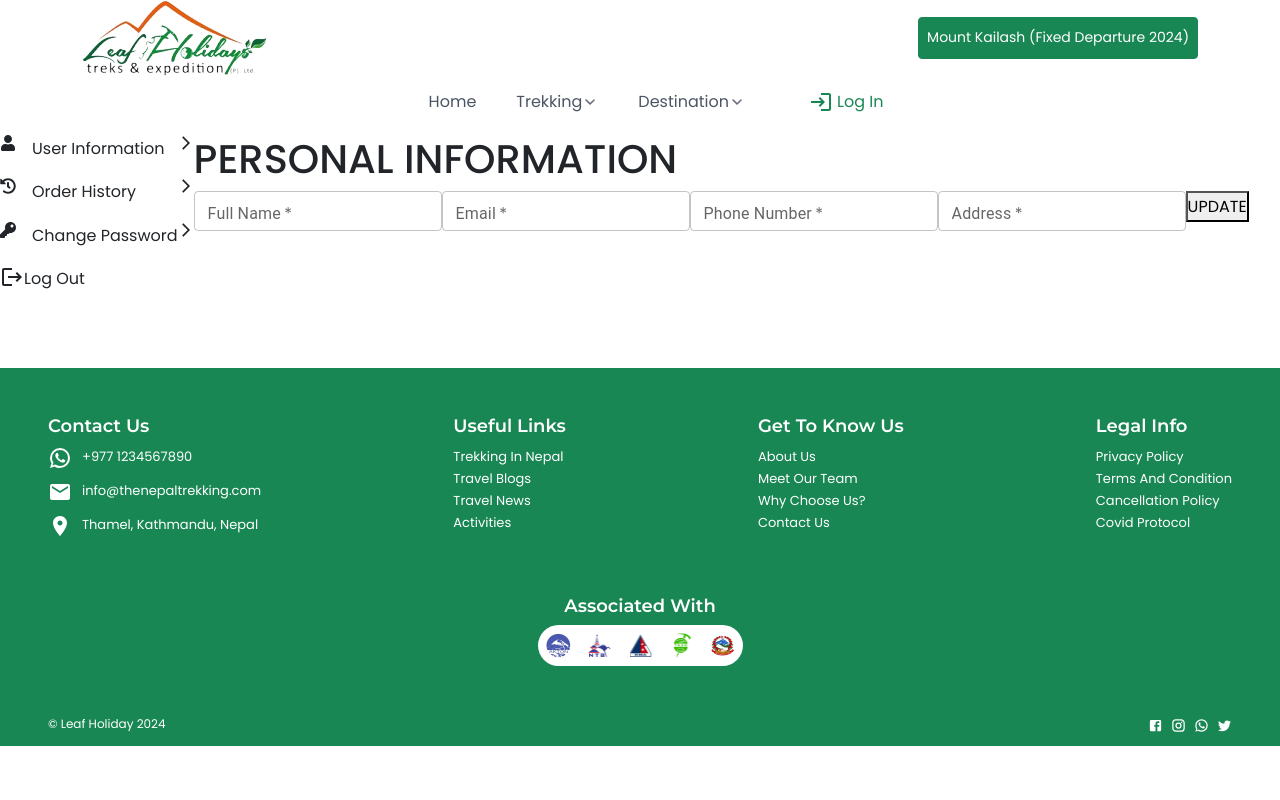
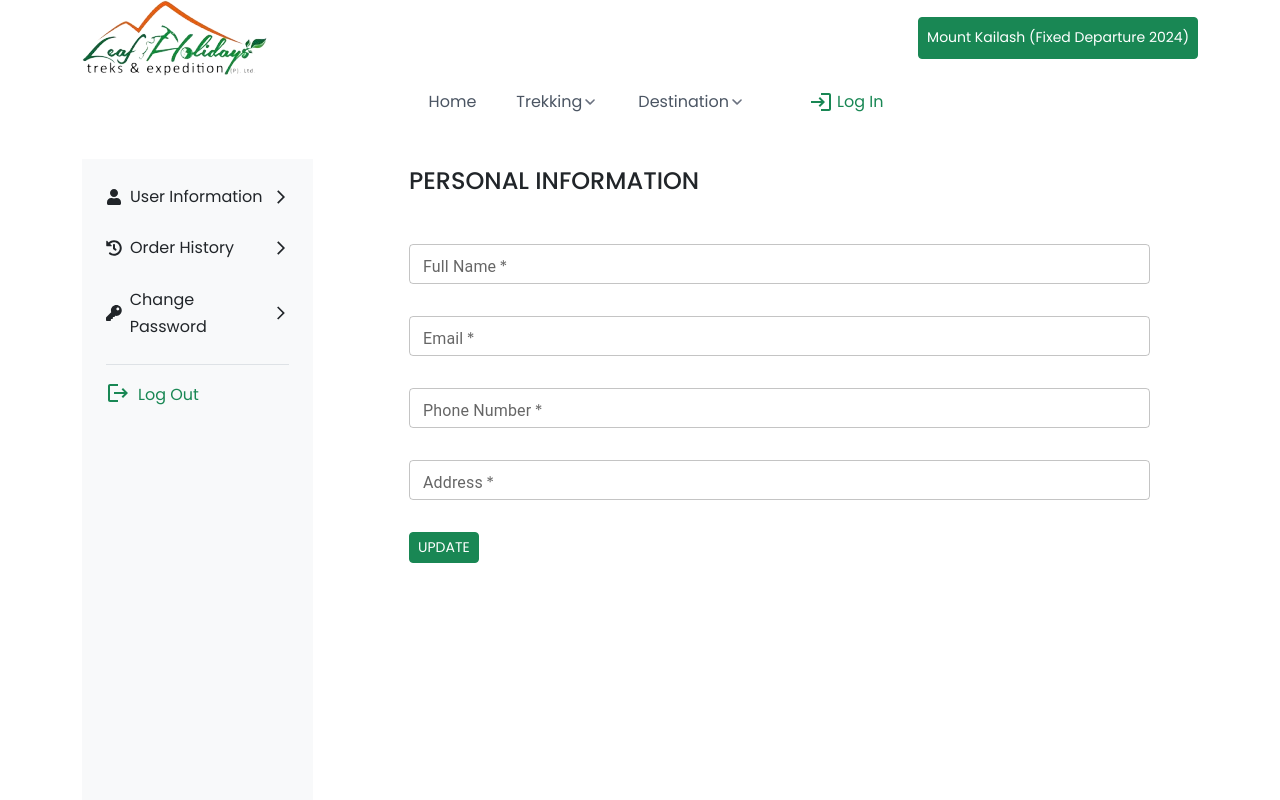
Before and after one commit to gurungbsal18/leaf-holiday, a Next.js app: page /account in a window 1280 px wide. Shown: the top 800 px of the page. Built offline with nearby package versions, Linux system fonts and the light colour scheme.

Commit message:
user account UI fixed

```diff
--- a/src/app/(client-routes)/account/history/page.jsx
+++ b/src/app/(client-routes)/account/history/page.jsx
@@ -39,8 +39,8 @@ export default function OrderHistory() {
       {pageLevelLoader ? (
         <PageLevelLoader loading={pageLevelLoader} />
       ) : (
-        <div className="history">
-          <h1>BOOKING HISTORY</h1>
+        <div className="history col-9 px-5 mt-2">
+          <h4 className="mb-3">BOOKING HISTORY</h4>
           <Table headerData={COLUMNS} bodyData={userBooking} />
         </div>
       )}
--- a/src/app/(client-routes)/account/layout.jsx
+++ b/src/app/(client-routes)/account/layout.jsx
@@ -2,9 +2,11 @@ import ClientAccountNavbar from "@/components/ClientAccountNavbar";
 
 export default function ClientAccountLayout({ children }) {
   return (
-    <div className="d-flex">
-      <ClientAccountNavbar />
-      {children}
+    <div className="container">
+      <div className="d-flex justify-content-between gap-5 mt-4 user-account-dashboard">
+        <ClientAccountNavbar />
+        {children}
+      </div>
     </div>
   );
 }
--- a/src/app/(client-routes)/account/page.jsx
+++ b/src/app/(client-routes)/account/page.jsx
@@ -51,10 +51,10 @@ export default function UserDetail() {
       {pageLevelLoader ? (
         <PageLevelLoader loading={pageLevelLoader} />
       ) : (
-        <div>
-          <h1>PERSONAL INFORMATION</h1>
-          <div>
-            <form>
+        <div className="col-9 px-5 mt-2">
+          <h4>PERSONAL INFORMATION</h4>
+          <div className="mt-5">
+            <form className="d-flex flex-column gap-3">
               <TextField
                 required
                 size="small"
@@ -91,7 +91,14 @@ export default function UserDetail() {
                 {...register("address")}
                 className="mb-3"
               />
-              <button onClick={handleSubmit(submitForm)}>UPDATE</button>
+              <div className="d-flex justify-content-start">
+                <button
+                  onClick={handleSubmit(submitForm)}
+                  className="btn btn-sm btn-success"
+                >
+                  UPDATE
+                </button>
+              </div>
             </form>
           </div>
         </div>
--- a/src/app/scss/_mega-menu.scss
+++ b/src/app/scss/_mega-menu.scss
@@ -57,7 +57,11 @@ ul.p-submenu-list.p-megamenu-submenu li {
 }
 
 .login-user {
-  padding: 5px 15px;
+  width: 40px;
+  height: 40px;
+  display: flex;
+  justify-content: center;
+  align-items: center;
   border-radius: 50%;
   background-color: #e15e1c;
   color: $white;
--- /dev/null
+++ b/src/app/scss/client/user-account-dashboard.scss
@@ -0,0 +1,18 @@
+.user-account-dashboard {
+  &-item {
+    cursor: pointer;
+    &:hover {
+      color: $success;
+    }
+  }
+}
+
+.logout-btn {
+  cursor: pointer;
+  &:hover {
+    svg,
+    p {
+      color: #f7941d !important;
+    }
+  }
+}
--- a/src/app/scss/custom-style.scss
+++ b/src/app/scss/custom-style.scss
@@ -13,6 +13,7 @@
 @import "./fix-departure-table";
 @import "./admin/dashboard-table";
 @import "./custom-table";
+@import "./client/user-account-dashboard.scss";
 
 $theme-secondary: #f7941d;
 $theme-secondary-dark: #eb8101;
--- a/src/components/ClientAccountNavbar/index.jsx
+++ b/src/components/ClientAccountNavbar/index.jsx
@@ -44,22 +44,26 @@ export default function ClientAccountNavbar() {
     }, 1000);
   }
   return (
-    <div className="d-flex flex-column ">
+    <div className="d-flex flex-column bg-light col p-4 vh-100 gap-4">
       {mapHelper.map((item) => (
         <div
-          className="d-flex justify-content-between"
+          className="d-flex justify-content-between align-items-center user-account-dashboard-item"
           key={item.id}
-          onClick={() => router.push(item.path)}>
-          <div className="d-flex gap-3">
+          onClick={() => router.push(item.path)}
+        >
+          <div className="d-flex gap-2 align-items-center">
             {item.icon}
-            <p>{item.label}</p>
+            <p className="m-0">{item.label}</p>
           </div>
           <MdArrowForwardIos />
         </div>
       ))}
-      <div className="d-flex" onClick={handleLogout}>
-        <LogoutIcon />
-        <p>Log Out</p>
+      <div
+        className="d-flex gap-2 border-top pt-3 logout-btn"
+        onClick={handleLogout}
+      >
+        <LogoutIcon className="text-success" />
+        <p className="m-0 text-success">Log Out</p>
       </div>
     </div>
   );
```
Also changed, not shown: src/app/(client-routes)/account/changePassword/page.jsx (+9 -5 lines).
